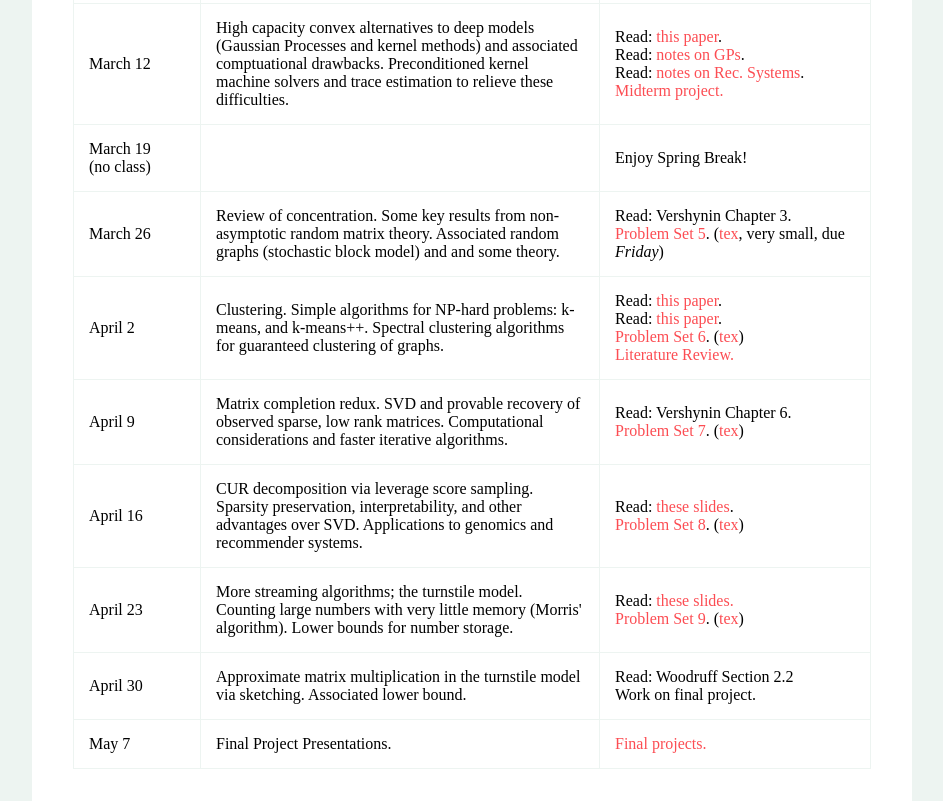
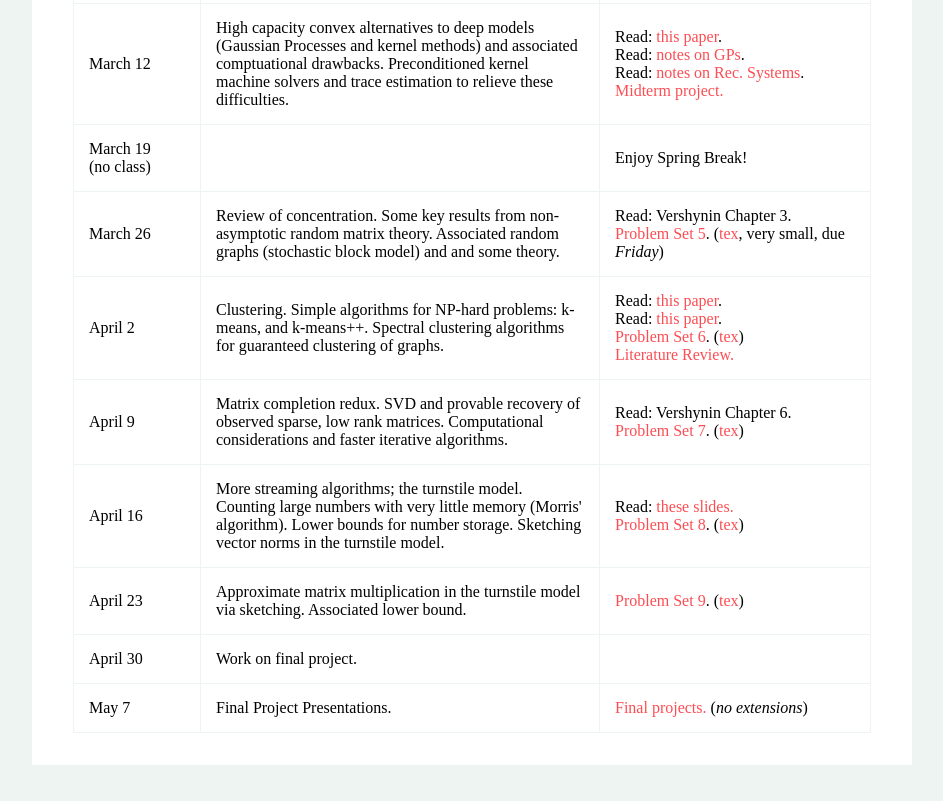
Before and after one commit to weiqinggu/math389L.github.io, a plain HTML site: page index.html in a window 1280 px wide. Shown: the part 986-1787 px from the top of the page, without its empty margins (168-1111 px from the left). After the commit the page ends 1751 px from the top, so only its background shows below. Drawn offline with Linux system fonts and the light colour scheme.

Commit message:
update website

```diff
--- a/index.html
+++ b/index.html
@@ -172,11 +172,12 @@
                     <td> April 16
                     </td>
                     <td>
-                        CUR decomposition via leverage score sampling. Sparsity preservation,
-                        interpretability, and other advantages over SVD. Applications
-                        to genomics and recommender systems.
+                        More streaming algorithms; the turnstile model.
+                        Counting large numbers with very little memory (Morris' algorithm).
+                        Lower bounds for number storage. Sketching vector norms in the turnstile model.
                     </td>
-                    <td>Read: <a href="https://web.stanford.edu/group/mmds/slides/mahoney-mmds.pdf">these slides</a>.</br>
+                    <td>
+                        Read: <a href="https://people.csail.mit.edu/indyk/Rice/lec1.pdf">these slides.</a></br>
                         <a href="hw/pset8.pdf">Problem Set 8</a>. (<a href="hw/pset8.tex">tex</a>)
                     </td>
                 </tr>
@@ -184,11 +185,10 @@
                     <td> April 23</br>
                     </td>
                     <td>
-                        More streaming algorithms; the turnstile model.
-                        Counting large numbers with very little memory (Morris' algorithm).
-                        Lower bounds for number storage.
+                        Approximate matrix multiplication in the turnstile model via sketching.
+                        Associated lower bound.
                     </td>
-                    <td>Read: <a href="https://people.csail.mit.edu/indyk/Rice/lec1.pdf">these slides.</a></br>
+                    <td>
                         <a href="hw/pset9.pdf">Problem Set 9</a>. (<a href="hw/pset9.tex">tex</a>)
                     </td>
                 </tr>
@@ -196,11 +196,10 @@
                     <td> April 30</br>
                     </td>
                     <td>
-                        Approximate matrix multiplication in the turnstile model via sketching.
-                        Associated lower bound.
+
+                        Work on final project.
                     </td>
-                    <td>Read: Woodruff Section 2.2</br>
-                        Work on final project.
+                    <td>
                     </td>
                 </tr>
                 <tr>
@@ -209,7 +208,8 @@
                     <td>
                         Final Project Presentations.
                     </td>
-                    <td><a href="info.html#final-project">Final projects.</a></td>
+                    <td><a href="info.html#final-project">Final projects.</a> (<em>no extensions</em>)
+                    </td>
                 </tr>
             </table>
         </div>
```
